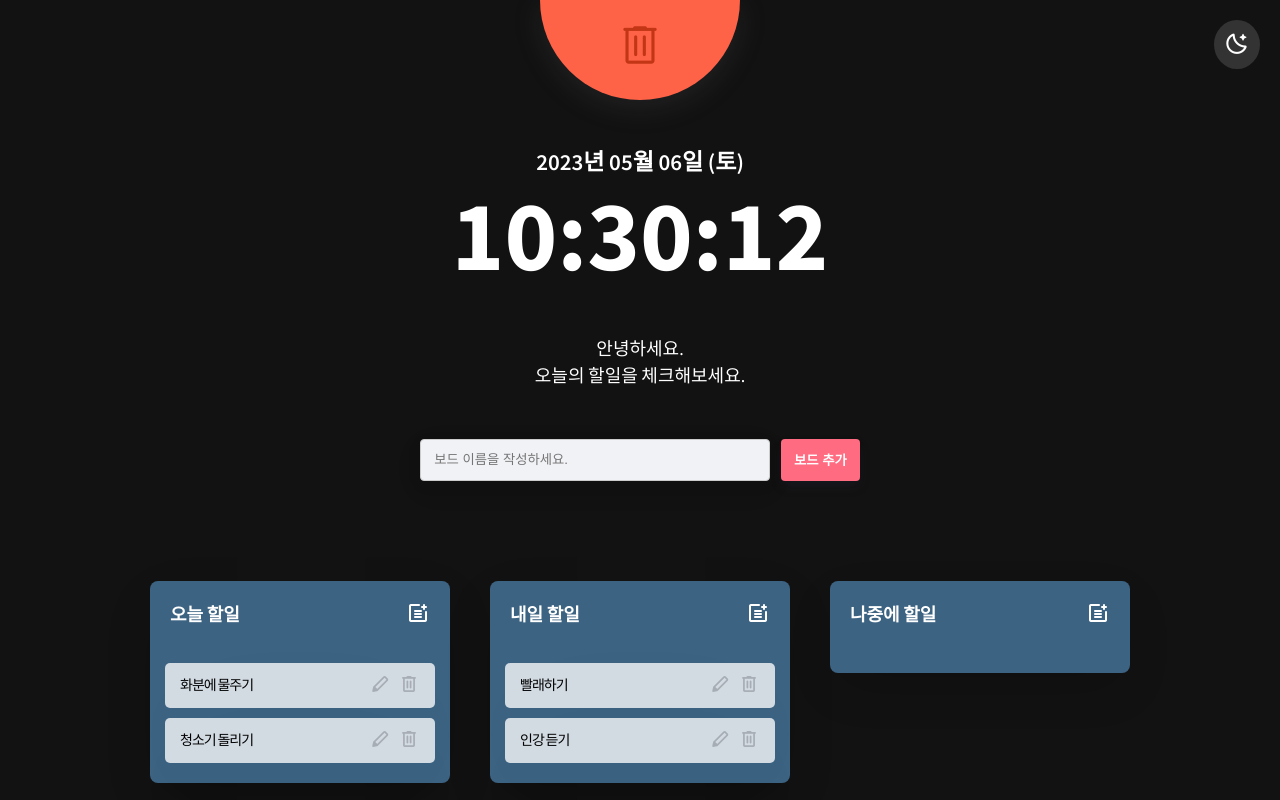
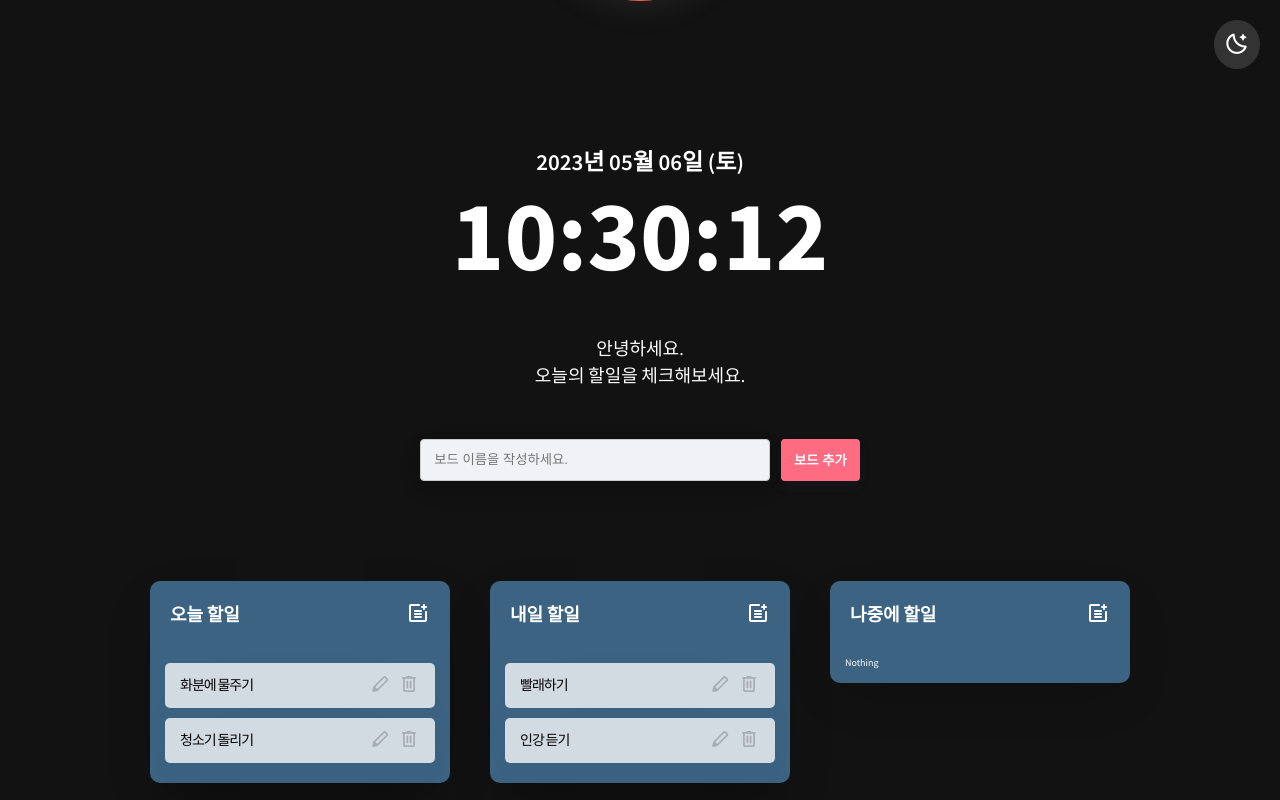
Before and after one commit to fbc93/time-rabbit-todo-app, a React (Create React App) app: page / in a window 1280 px wide. Built offline with nearby package versions, Linux system fonts and the light colour scheme.

Commit message:
Feat: 보드 드래그시 상단에서 휴지통 보이기 기능 구현

```diff
--- a/src/App.tsx
+++ b/src/App.tsx
@@ -1,7 +1,7 @@
 import { useEffect } from "react";
 import { useRecoilValue } from "recoil";
 import { createGlobalStyle, ThemeProvider } from "styled-components";
-import { BoardState, saveBoards, ThemeState, TrashcanState } from "./atoms";
+import { BoardState, saveBoards, ThemeState } from "./atoms";
 import BoardList from "./components/boardList";
 import { darkTheme, lightTheme } from "./theme";
 
@@ -68,6 +68,10 @@ body {
 a {
   text-decoration:none;
 }
+
+&:has(.board-isDragging) #trashcan {
+  transform:translateY(0em) scale(1);
+}
 `;
 
 function App() {
--- a/src/components/board.tsx
+++ b/src/components/board.tsx
@@ -7,6 +7,14 @@ import React from "react";
 
 const RotateHandle = styled.div`
   height:fit-content;
+
+  &.board-dragging-over-trashcan {
+    div {
+      background-color:${(props) => props.theme.trashcanOver};
+      border-radius:1em;
+      transition: none;
+    }
+  }
 `;
 
 const Wrapper = styled.div`
@@ -15,7 +23,7 @@ const Wrapper = styled.div`
   height:fit-content;
   margin:0em 2em 4em 2em;
   box-sizing:border-box;
-  border-radius:0.8em;
+  border-radius:1em;
   box-shadow: rgba(0, 0, 0, 0.2) 0px 18px 50px -10px;
   display: flex;
   flex-direction: column;
@@ -157,9 +165,11 @@ const Board = (propsData: PropsData) => {
 
       {(provided, snapshot) => (
         <RotateHandle
+          className={snapshot.draggingOver === "trashcan" ? "board-dragging-over-trashcan" : ""}
           ref={provided.innerRef}
           {...provided.draggableProps}
-          {...provided.dragHandleProps}>
+          {...provided.dragHandleProps}
+        >
 
           <Wrapper className={snapshot.isDragging ? "board-isDragging" : ""}>
             <BoardTitle>
@@ -195,7 +205,13 @@ const Board = (propsData: PropsData) => {
                       index={index}
                       boardId={id}
                     />
+
                   ))}
+
+                  {/* 투두 아직 없는 경우 */}
+                  {toDos.length === 0 && (
+                    <div>Nothing</div>
+                  )}
 
                   {provided.placeholder}
                 </TodoList>
--- a/src/components/body.tsx
+++ b/src/components/body.tsx
@@ -1,6 +1,6 @@
 import { DragDropContext, DragStart, Droppable } from "react-beautiful-dnd";
 import { useRecoilState } from "recoil";
-import { BoardState, TrashcanState } from "../atoms";
+import { BoardState } from "../atoms";
 import { DropResult } from "react-beautiful-dnd";
 import CreateBoardForm from "./createBoardForm";
 import styled from "styled-components";
@@ -18,6 +18,8 @@ const BoardList = styled.div`
 `;
 
 const Trashcan = styled.div`
+  transform:translateY(-9.9em);
+  scale:1;
   width:200px;
   height:100px;
   background-color:tomato;
@@ -25,7 +27,7 @@ const Trashcan = styled.div`
   position:fixed;
   top: 0px;
   box-shadow: rgba(100, 100, 111, 0.2) 0px 7px 29px 0px;
-  transition: top 0.2s ease-in-out;
+  transition: all 0.2s ease-in-out;
 
   span {
     font-size:5rem;
@@ -152,7 +154,7 @@ const Body = () => {
         {/* Trashcan : Droppable */}
         <Droppable droppableId="trashcan" type="boards">
           {(provided) => (
-            <Trashcan ref={provided.innerRef} {...provided.droppableProps}>
+            <Trashcan id="trashcan" ref={provided.innerRef} {...provided.droppableProps}>
               <span className="material-symbols-rounded">delete</span>
               {provided.placeholder}
             </Trashcan>
--- a/src/theme.ts
+++ b/src/theme.ts
@@ -13,7 +13,8 @@ export const darkTheme:DefaultTheme = {
   inputBg:"rgba(241, 242, 246,1.0)",
   boardHover:"rgba(241, 242, 246,1.0)",
   isDragging:"rgba(247, 143, 179,0.5)",
-  dragged:"#ff7979"
+  dragged:"#ff7979",
+  trashcanOver:"rgba(247, 143, 179,1.0)"
 
 }
 
@@ -30,5 +31,6 @@ export const lightTheme:DefaultTheme = {
   inputBg:"rgba(241, 242, 246,1.0)",
   boardHover:"rgba(223, 228, 234,1.0)",
   isDragging:"rgb(255,205,210)",
-  dragged:"#f6e58d"
+  dragged:"#f6e58d",
+  trashcanOver:"#f6e58d"
 }
```
